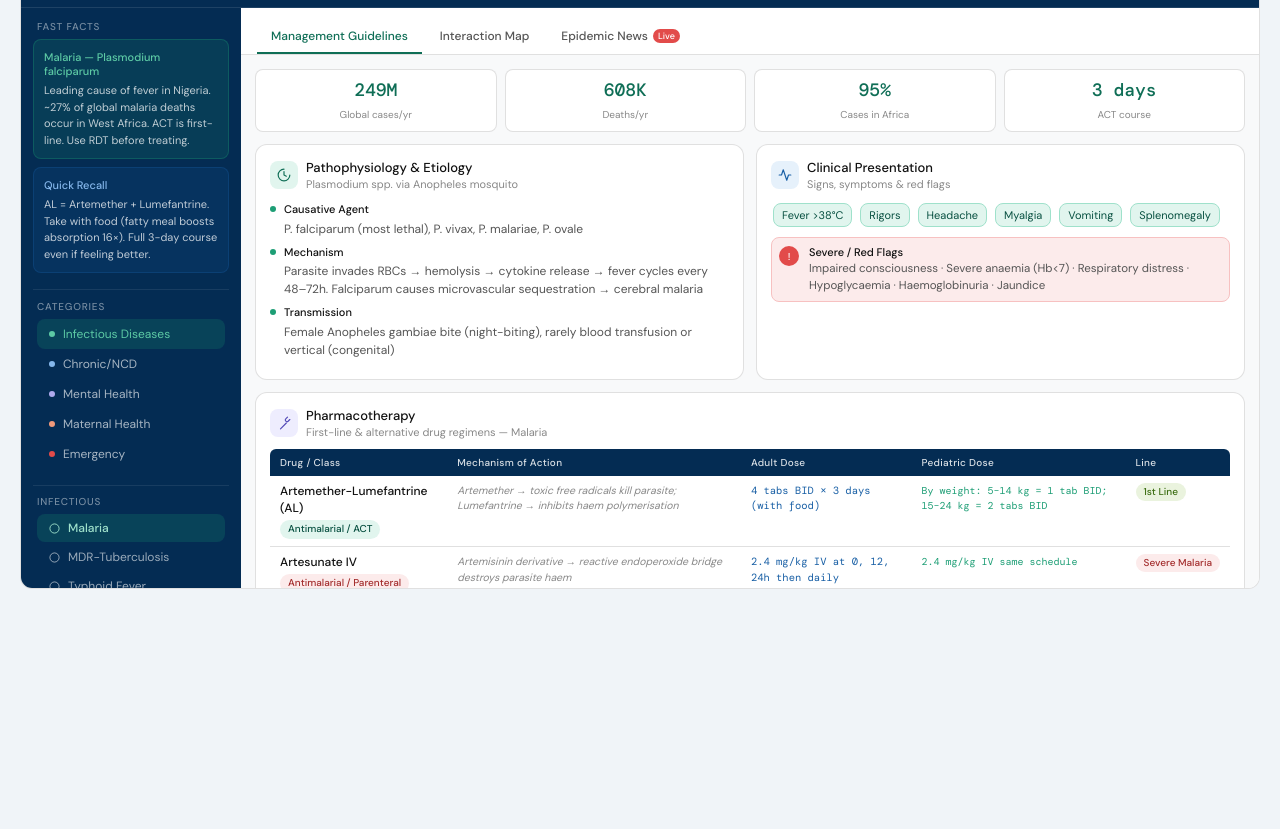
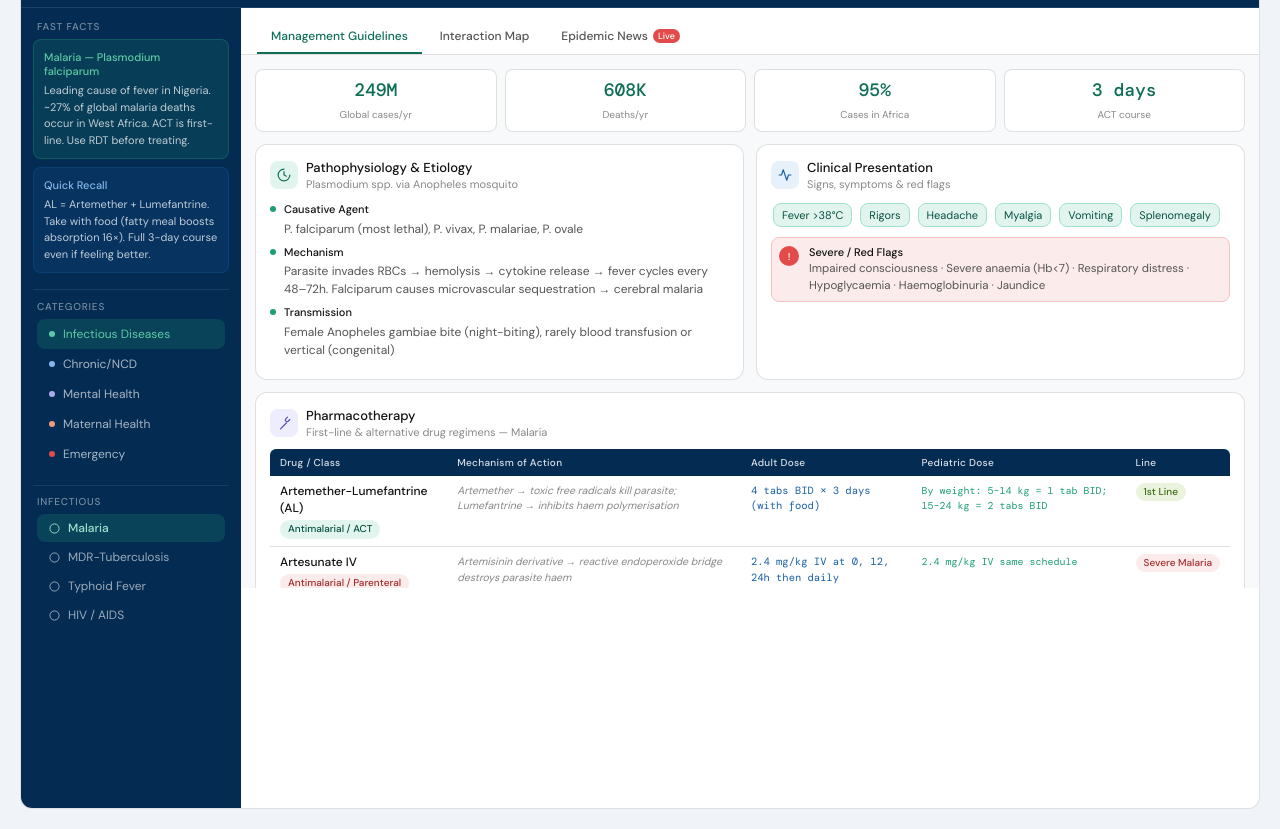
Before and after one commit to tiams21/PharmaClinix, a plain HTML site: page index.html in a window 1280 px wide. Shown: the part 75-904 px from the top of the page. Before the commit the page ends 800 px from the top, so only its background shows below. Drawn offline with nearby package versions, Linux system fonts and the light colour scheme.

Commit message:
Update index.html

```diff
--- a/index.html
+++ b/index.html
@@ -46,7 +46,7 @@ body{background:#f0f4f8;padding:20px;}
 .dotd-name{font-size:12px;font-weight:500}
 
 /* SIDEBAR */
-.sidebar{background:var(--navy);padding:12px 0;overflow-y:auto;max-height:580px}
+.sidebar{background:var(--navy);padding:12px 0;overflow-y:auto;min-height:100vh}
 .mob-menu-btn{display:none;background:none;border:none;cursor:pointer;padding:4px;color:white}
 @media(max-width:768px){
   body{padding:0}
```
